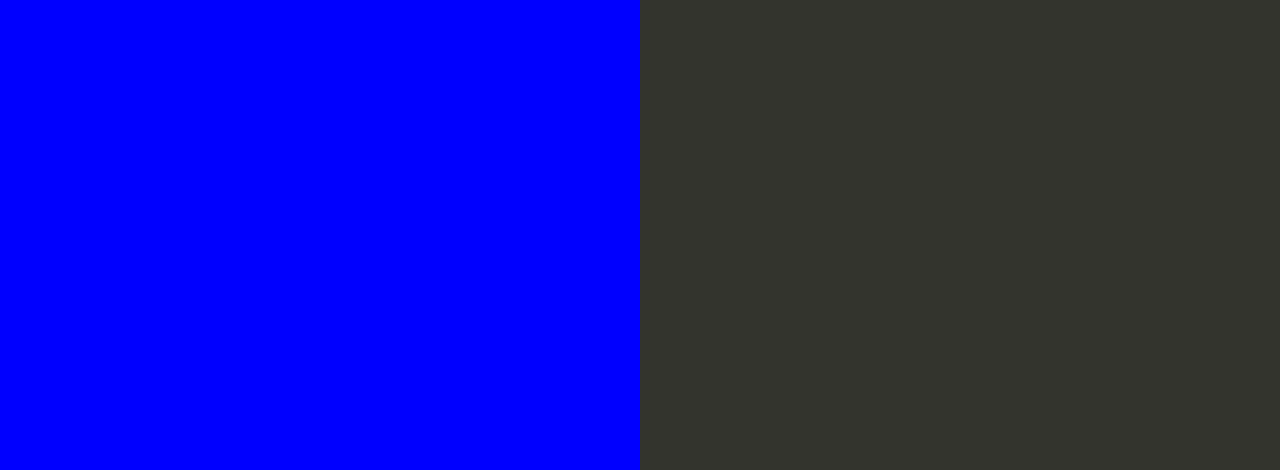
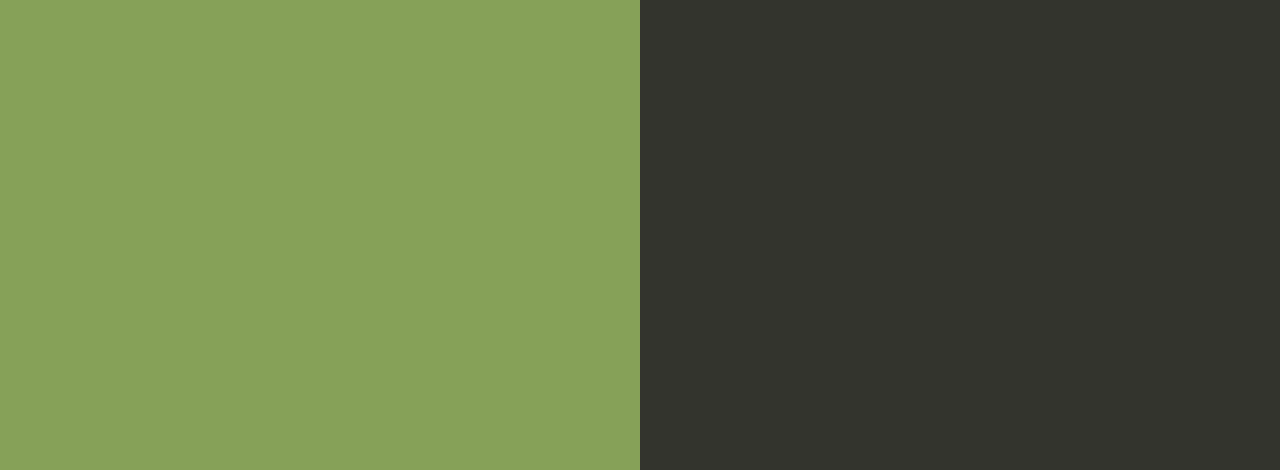
Before and after one commit to josemnr/Cloud-Practica-7, a website: page index.html in a window 1280 px wide. Shown: the part 330-800 px from the top of the page. Drawn offline with Linux system fonts and the light colour scheme.

Commit message:
return to green

```diff
--- a/index.html
+++ b/index.html
@@ -35,7 +35,7 @@
 
         text-align: right;
         padding-top: 11em;
-        background-color: blue;
+        background-color: #86A158;
 
       }
       .textColumn p {
```
